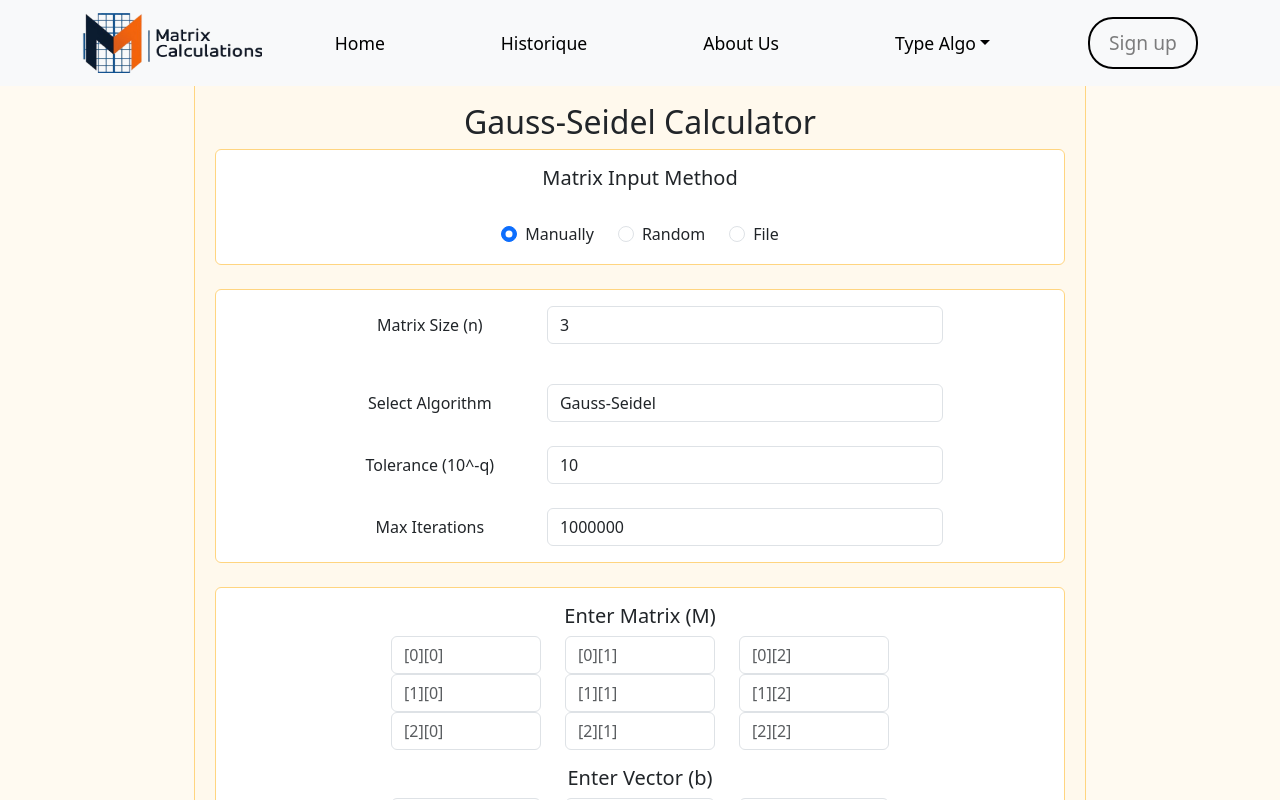
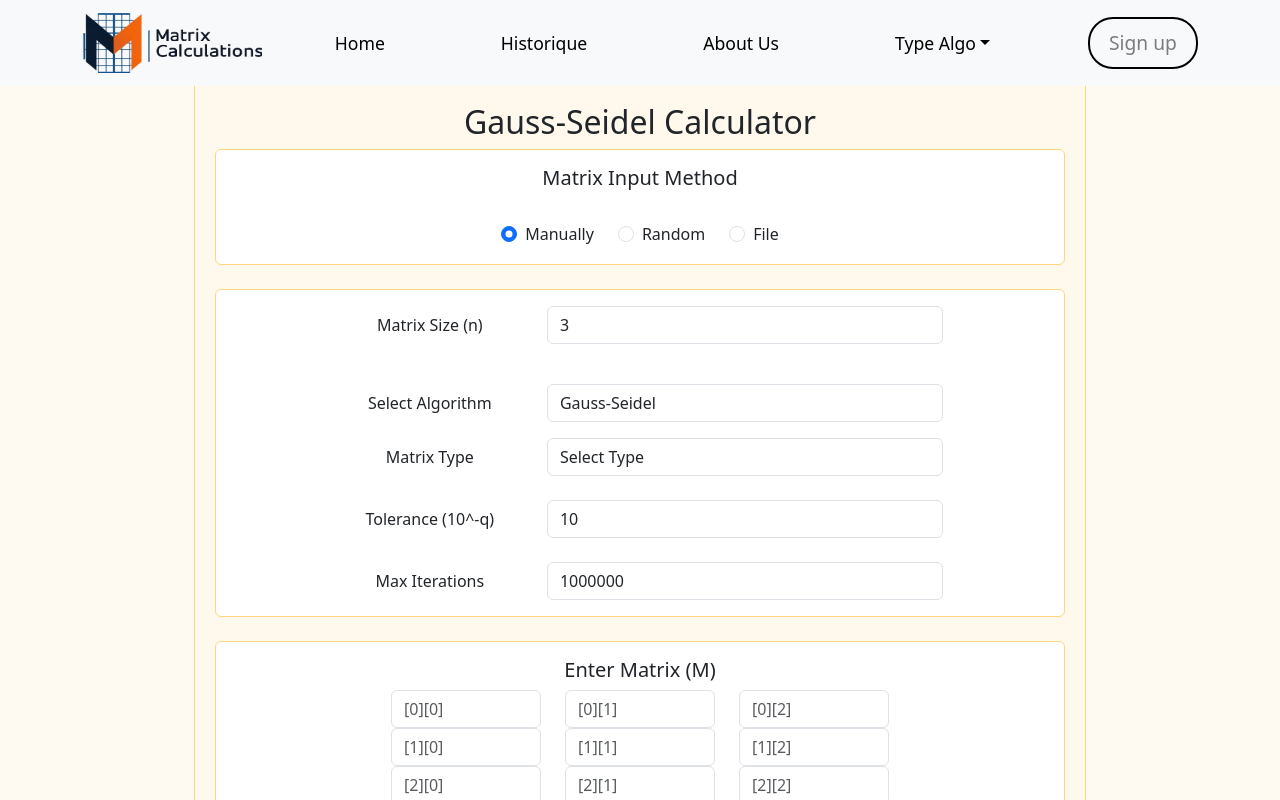
Before and after one commit to yessineabdelmaksoud/matrix, a React (Create React App) app: page /gauss-seidel in a window 1280 px wide. Shown: the top 800 px of the page. Built offline with nearby package versions, Linux system fonts and the light colour scheme; a small style sheet from the web is missing.

Commit message:
matrix types added front

```diff
--- a/src/pages/seidel.js
+++ b/src/pages/seidel.js
@@ -20,6 +20,9 @@ function Seidel() {
   const [calculationDisplay, setCalculationDisplay] = useState(null);
   const [tolerance, setTolerance] = useState(1e-10);
   const [maxIterations, setMaxIterations] = useState(1000000);
+  const [matrixSubtype, setMatrixSubtype] = useState('');
+  const [bandStrength, setBandStrength] = useState(null);
+
 
   const formatFraction = (fraction) => {
     const numerator = fraction.n; // Numérateur
@@ -319,6 +322,40 @@ const calculate = () => {
         </Form.Group>
         {algorithm === 'gauss-seidel' && (
           <>
+            {/* Dropdown for matrix type */}
+      <Form.Group as={Row} className="mt-3 justify-content-center">
+        <Form.Label column sm={3} className="text-center">Matrix Type</Form.Label>
+        <Col sm={6}>
+          <Form.Control
+            as="select"
+            value={matrixSubtype}
+            onChange={(e) => setMatrixSubtype(e.target.value)}
+          >
+            <option value="">Select Type</option>
+            <option value="normal">Normal</option>
+            <option value="lower-triangular">Lower Triangular</option>
+            <option value="upper-triangular">Upper Triangular</option>
+            <option value="symmetric">Symmetric</option>
+            <option value="band-lower-half">Lower Half Band</option>
+            <option value="band-upper-half">Upper Half Band</option>
+            <option value="band">Band</option>
+          </Form.Control>
+        </Col>
+      </Form.Group>
+
+      {/* Band strength input */}
+      {['band-lower-half', 'band-upper-half', 'band'].includes(matrixSubtype) && (
+        <Form.Group as={Row} className="mt-3 justify-content-center">
+          <Form.Label column sm={3} className="text-center">Band Strength (k)</Form.Label>
+          <Col sm={6}>
+            <Form.Control
+              type="number"
+              value={bandStrength || ''}
+              onChange={(e) => setBandStrength(Number(e.target.value))}
+            />
+          </Col>
+        </Form.Group>
+      )}
             <Form.Group as={Row} className="mt-4 justify-content-center">
               <Form.Label column sm={3} className="text-center">Tolerance (10^-q)</Form.Label>
               <Col sm={6}>
@@ -440,6 +477,7 @@ const calculate = () => {
     </Card>
   </Container>
 );
+
 }
 
 export default Seidel;
```
Also changed, not shown: src/Algorithms/test.js (+40 -0 lines). Lines whose indentation alone changed are shown as unchanged.
